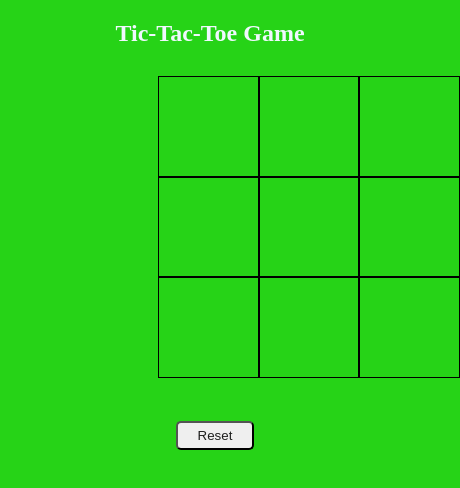
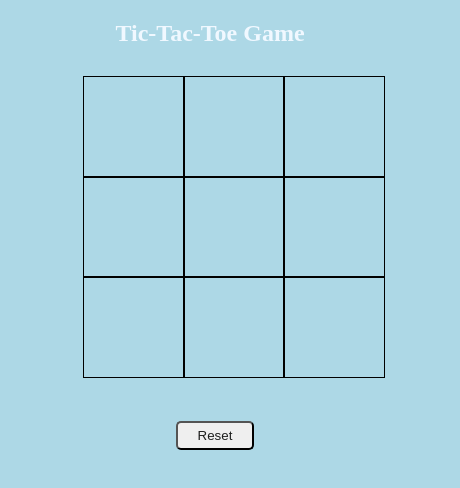
Before and after one commit to Adonai-Technologies/Tic-Tac-Toe-Game, a plain HTML site: page index.html in a window 390 px wide. Shown: the whole page, 460 px wide, since content can reach past the window. Drawn offline with Linux system fonts and the light colour scheme.

Commit message:
Added media queries to it will look good on all devices

```diff
--- a/style/css.css
+++ b/style/css.css
@@ -52,3 +52,17 @@ button:hover{
     background-color: rgb(224, 97, 12);
     color: antiquewhite;
 }
+
+
+
+
+@media  screen and (max-width: 600px) {
+    body {
+      background-color: lightblue;
+    }
+    #cellSection{
+        margin-left: 20%;
+     }
+
+
+}
```
